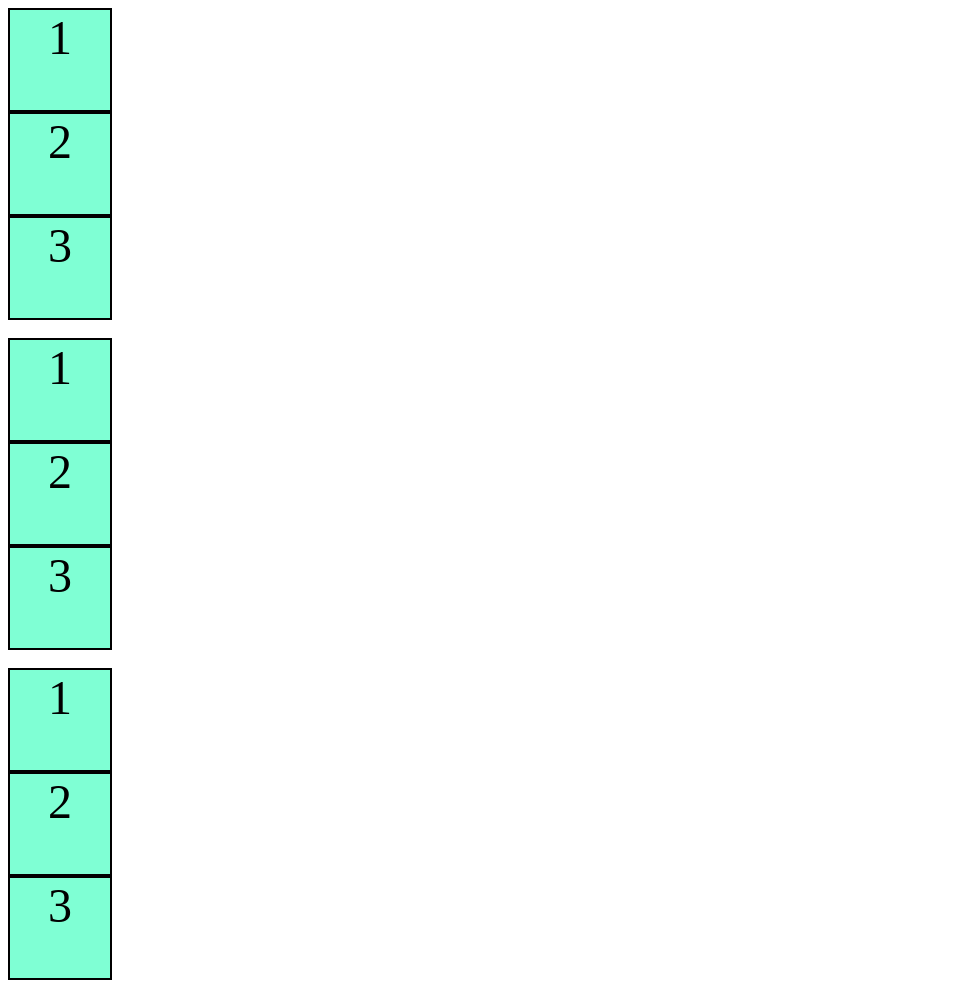
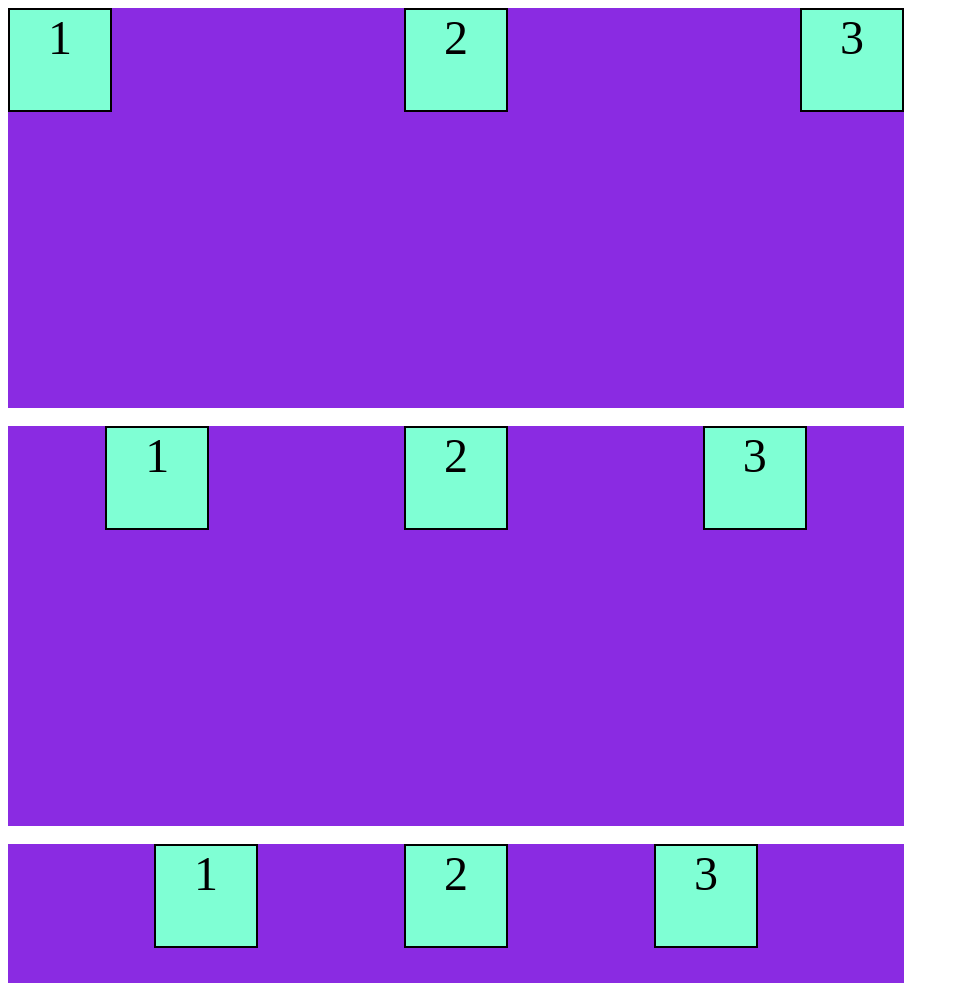
Before and after one commit to ravi1620/flex-box-2, a plain HTML site: page flex-box2/index.html in a window 1280 px wide. Shown: the top 983 px of the page, without its empty margins (0-959 px from the left). Drawn offline with Linux system fonts and the light colour scheme.

Commit message:
Update style.css

```diff
--- a/flex-box2/style.css
+++ b/flex-box2/style.css
@@ -1,4 +1,4 @@
-.mianDiv{
+.mainDiv{
     background-color: blueviolet;
     width: 70vw;
     height: 50vh;
```
